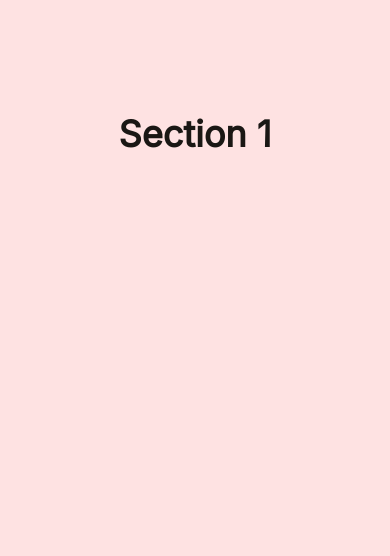
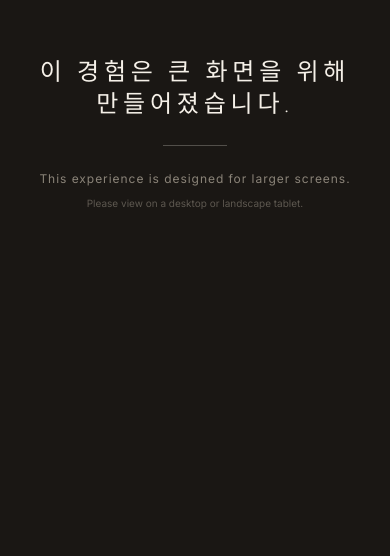
Before and after one commit to jaimelei/visitgapyeong, a React (Vite) app: page / in a window 390 px wide. Shown: the part 288-844 px from the top of the page. Built offline with nearby package versions, Linux system fonts and the light colour scheme.

Commit message:
003 | Frontend | Feature - Created screen gate to ensure only landscape devices get to access

```diff
--- /dev/null
+++ b/src/components/layout/ScreenGate.tsx
@@ -0,0 +1,18 @@
+export default function ScreenGate() {
+  return (
+    <div className="fixed inset-0 z-50 flex flex-col items-center justify-center bg-ink p-8 text-center lg:hidden">
+      <div className="max-w-md">
+        <h1 className="font-display text-2xl font-light tracking-widest text-paper">
+          이 경험은 큰 화면을 위해 만들어졌습니다.
+        </h1>
+        <div className="my-6 h-px w-16 bg-mist/30 mx-auto" />
+        <p className="font-body text-caption tracking-cinematic text-stone">
+          This experience is designed for larger screens.
+        </p>
+        <p className="font-body text-small tracking-normal text-stone/60 mt-2">
+          Please view on a desktop or landscape tablet.
+        </p>
+      </div>
+    </div>
+  );
+}
--- a/src/pages/home/index.tsx
+++ b/src/pages/home/index.tsx
@@ -1,13 +1,19 @@
+import ScreenGate from "../../components/layout/ScreenGate";
+
 export default function HomePage() {
-    return (
-        <div>
-            <section className="h-screen flex items-center justify-center bg-red-100">
-                <h1 className="text-4xl font-bold">Section 1</h1>
-            </section>
+  return (
+    <>
+      <ScreenGate />
 
-            <section className="h-screen flex items-center justify-center bg-blue-100">
-                <h1 className="text-4xl font-bold">Section 2</h1>
-            </section>
-        </div>
-    );
+      <div className="hidden lg:block">
+        <section className="h-screen flex items-center justify-center bg-red-100/10">
+          <h1 className="text-4xl font-bold font-display">Section 1 (Desktop)</h1>
+        </section>
+
+        <section className="h-screen flex items-center justify-center bg-blue-100/10">
+          <h1 className="text-4xl font-bold font-display">Section 2 (Desktop)</h1>
+        </section>
+      </div>
+    </>
+  );
 }
```
Also changed, not shown: src/index.css (indentation only).
